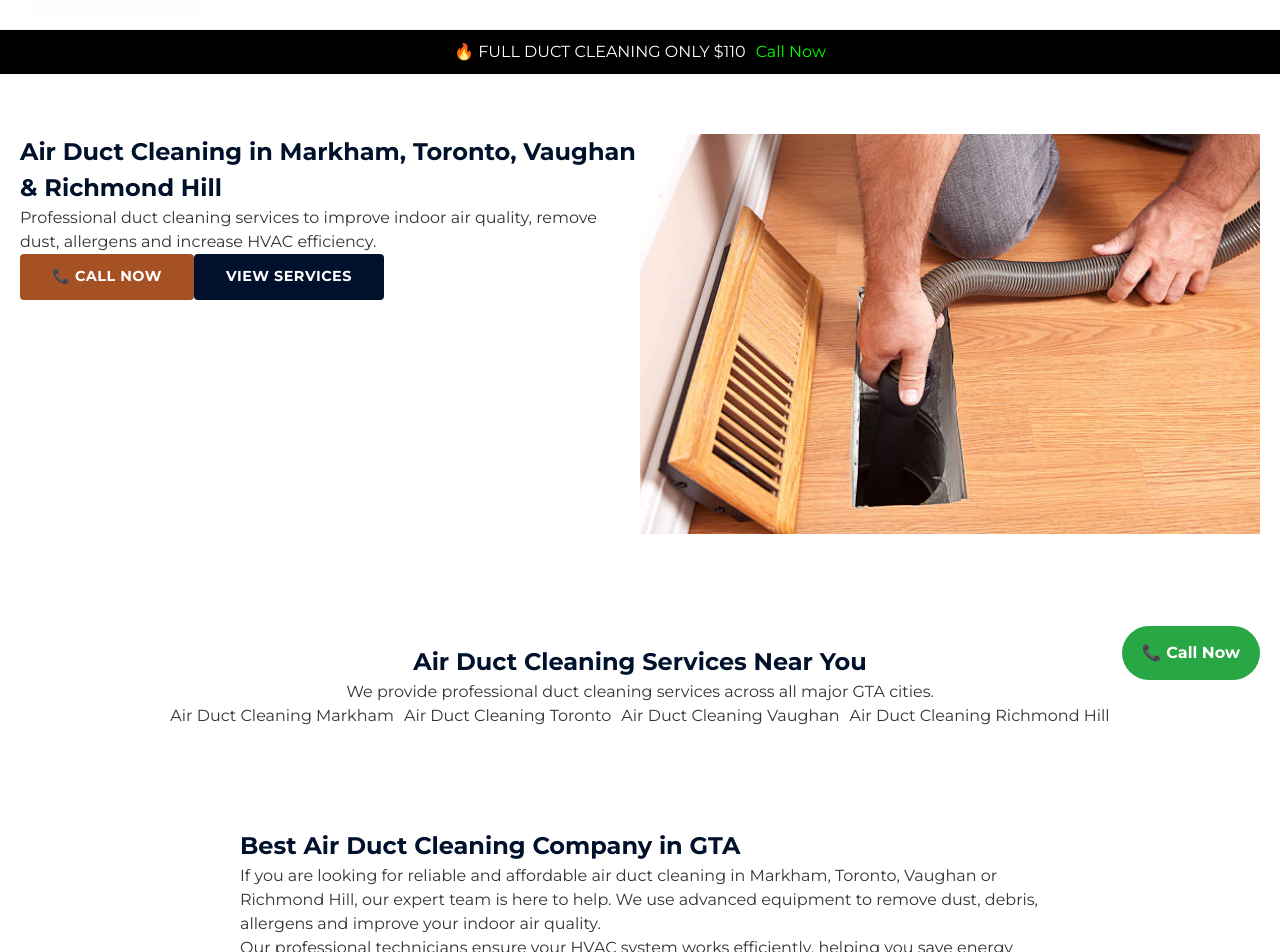
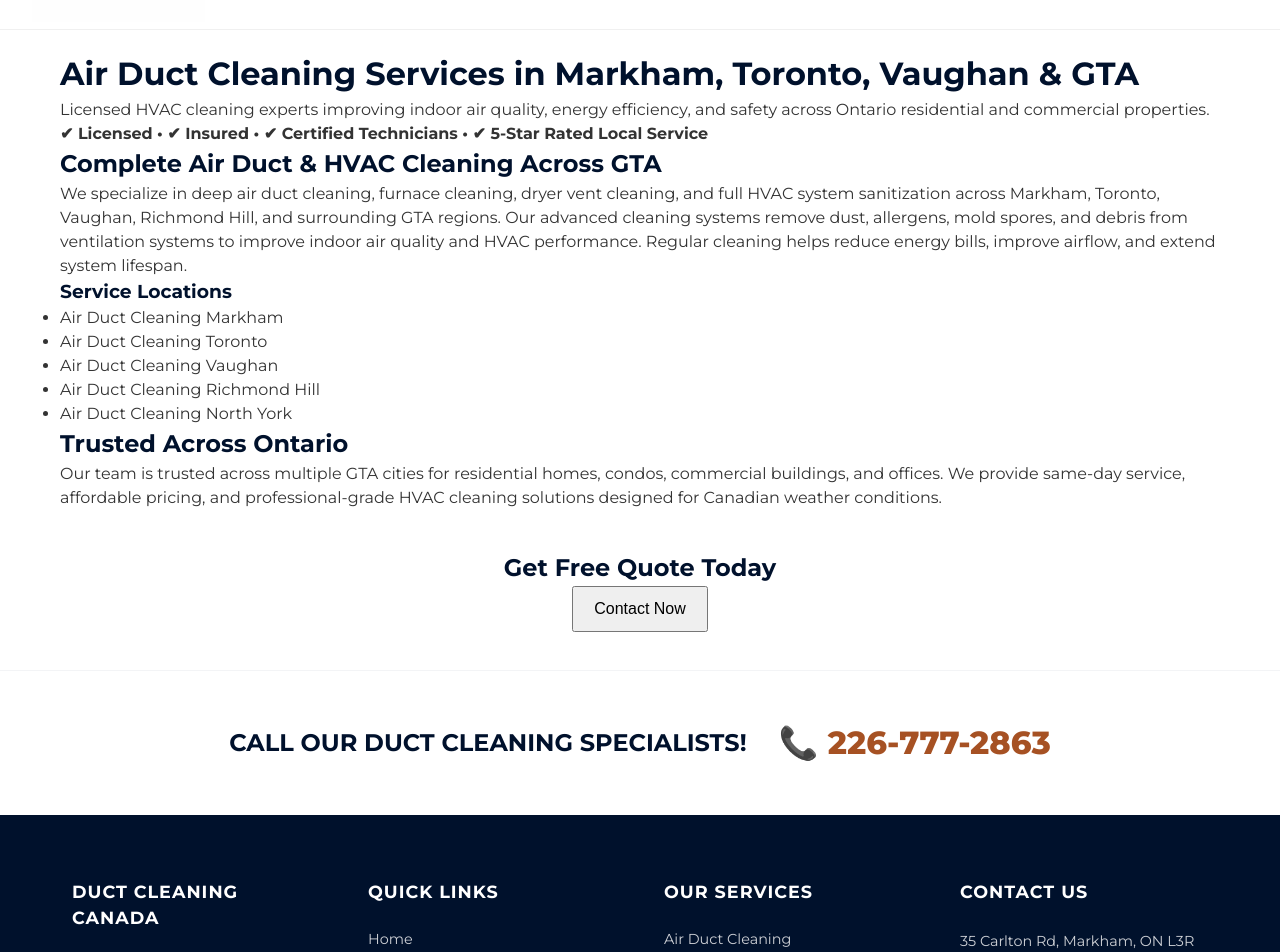
Before and after one commit to josph8487-prog/duct-Canada-original, a Next.js app: page / in a window 1280 px wide. Shown: the part 100-1052 px from the top of the page. Built offline with nearby package versions, Linux system fonts and the light colour scheme.

Commit message:
Update page.tsx

```diff
--- a/src/app/page.tsx
+++ b/src/app/page.tsx
@@ -1,213 +1,201 @@
 import Head from "next/head";
-import Image from "next/image";
-import Link from "next/link";
 
-export default function Home() {
+export default function Page() {
 
-  const phone = "+14379999999";
+  const SITE_URL = "https://yourdomain.com";
 
-  const locations = [
-    { name: "Markham", slug: "markham" },
-    { name: "Toronto", slug: "toronto" },
-    { name: "Vaughan", slug: "vaughan" },
-    { name: "Richmond Hill", slug: "richmond-hill" },
-  ];
+  /* ================= FULL SCHEMA PACKAGE ================= */
+
+  const localBusinessSchema = {
+    "@context": "https://schema.org",
+    "@type": "LocalBusiness",
+    "name": "Duct Cleaning Canada",
+    "url": SITE_URL,
+    "telephone": "+1-226-777-2863",
+    "priceRange": "$$",
+    "image": `${SITE_URL}/logo.png`,
+    "logo": `${SITE_URL}/logo.png`,
+    "description": "Professional air duct cleaning services in Markham, Toronto, Vaughan & GTA.",
+    "areaServed": [
+      "Markham",
+      "Toronto",
+      "Vaughan",
+      "Richmond Hill",
+      "North York",
+      "GTA Ontario"
+    ],
+    "address": {
+      "@type": "PostalAddress",
+      "addressCountry": "CA"
+    },
+    "geo": {
+      "@type": "GeoCoordinates",
+      "latitude": 43.6532,
+      "longitude": -79.3832
+    },
+    "sameAs": [
+      "https://www.google.com/maps",
+      "https://www.yelp.ca",
+      "https://www.yellowpages.ca",
+      "https://www.angieslist.com"
+    ]
+  };
+
+  const faqSchema = {
+    "@context": "https://schema.org",
+    "@type": "FAQPage",
+    "mainEntity": [
+      {
+        "@type": "Question",
+        "name": "How often should air ducts be cleaned?",
+        "acceptedAnswer": {
+          "@type": "Answer",
+          "text": "Every 2–3 years depending on dust, pets, and HVAC usage."
+        }
+      },
+      {
+        "@type": "Question",
+        "name": "Do you serve all GTA cities?",
+        "acceptedAnswer": {
+          "@type": "Answer",
+          "text": "Yes, we cover Markham, Toronto, Vaughan, Richmond Hill, North York and surrounding GTA areas."
+        }
+      },
+      {
+        "@type": "Question",
+        "name": "Is duct cleaning worth it?",
+        "acceptedAnswer": {
+          "@type": "Answer",
+          "text": "Yes, it improves air quality, HVAC efficiency, and reduces allergens and dust buildup."
+        }
+      }
+    ]
+  };
+
+  const breadcrumbSchema = {
+    "@context": "https://schema.org",
+    "@type": "BreadcrumbList",
+    "itemListElement": [
+      { "@type": "ListItem", "position": 1, "name": "Home", "item": SITE_URL },
+      { "@type": "ListItem", "position": 2, "name": "Services", "item": `${SITE_URL}/services` },
+      { "@type": "ListItem", "position": 3, "name": "Air Duct Cleaning GTA", "item": `${SITE_URL}/duct-cleaning-gta` }
+    ]
+  };
 
   return (
     <>
-      {/* ================= SEO META ================= */}
+      {/* ================= SEO HEAD (FULL STACK) ================= */}
       <Head>
-        <title>
-          Air Duct Cleaning Markham, Toronto, Vaughan & Richmond Hill | $110
-        </title>
 
-        <meta
-          name="description"
-          content="Affordable air duct cleaning services in Markham, Toronto, Vaughan & Richmond Hill. Only $110. Same day service available."
+        {/* CORE SEO */}
+        <title>Air Duct Cleaning Markham | Toronto | Vaughan | GTA Experts</title>
+        <meta name="description" content="Professional air duct cleaning in Markham, Toronto, Vaughan & GTA. Furnace, HVAC & dryer vent cleaning experts." />
+        <meta name="keywords" content="air duct cleaning Markham, Toronto duct cleaning, Vaughan HVAC cleaning, GTA furnace cleaning, dryer vent cleaning Canada" />
+
+        {/* INDEX CONTROL */}
+        <meta name="robots" content="index, follow, max-snippet:-1, max-image-preview:large, max-video-preview:large" />
+        <meta name="googlebot" content="index, follow" />
+
+        {/* CANONICAL */}
+        <link rel="canonical" href={SITE_URL} />
+
+        {/* OPEN GRAPH */}
+        <meta property="og:type" content="website" />
+        <meta property="og:title" content="Air Duct Cleaning GTA Experts" />
+        <meta property="og:description" content="Trusted duct cleaning services in Markham, Toronto, Vaughan & GTA." />
+        <meta property="og:url" content={SITE_URL} />
+        <meta property="og:image" content={`${SITE_URL}/og-image.jpg`} />
+
+        {/* TWITTER */}
+        <meta name="twitter:card" content="summary_large_image" />
+        <meta name="twitter:title" content="Air Duct Cleaning GTA Experts" />
+        <meta name="twitter:description" content="Professional HVAC & duct cleaning services across Ontario." />
+
+        {/* GEO SIGNALS */}
+        <meta name="geo.region" content="CA-ON" />
+        <meta name="geo.placename" content="Ontario, Canada" />
+        <meta name="geo.position" content="43.6532;-79.3832" />
+        <meta name="ICBM" content="43.6532, -79.3832" />
+
+        {/* SCHEMA PACKAGE */}
+        <script
+          type="application/ld+json"
+          dangerouslySetInnerHTML={{ __html: JSON.stringify(localBusinessSchema) }}
         />
 
-        <meta
-          name="keywords"
-          content="air duct cleaning Markham, duct cleaning Toronto, Vaughan duct cleaning, Richmond Hill air duct cleaning"
+        <script
+          type="application/ld+json"
+          dangerouslySetInnerHTML={{ __html: JSON.stringify(faqSchema) }}
         />
 
-        <link rel="canonical" href="https://yourwebsite.com/" />
+        <script
+          type="application/ld+json"
+          dangerouslySetInnerHTML={{ __html: JSON.stringify(breadcrumbSchema) }}
+        />
 
-        {/* Open Graph */}
-        <meta property="og:title" content="Air Duct Cleaning GTA | $110 Offer" />
-        <meta property="og:description" content="Book professional duct cleaning today." />
-        <meta property="og:url" content="https://yourwebsite.com/" />
-        <meta property="og:type" content="website" />
-
-        {/* Geo Tags */}
-        <meta name="geo.region" content="CA-ON" />
-        <meta name="geo.placename" content="Markham" />
-        <meta name="geo.position" content="43.8561;-79.3370" />
-        <meta name="ICBM" content="43.8561, -79.3370" />
       </Head>
 
-      {/* ================= TOP OFFER ================= */}
-      <div style={{ background: "#000", color: "#fff", textAlign: "center", padding: "10px" }}>
-        🔥 FULL DUCT CLEANING ONLY $110
-        <a href={`tel:${phone}`} style={{ marginLeft: 10, color: "#00ff00" }}>
-          Call Now
-        </a>
-      </div>
+      {/* ================= PAGE CONTENT ================= */}
+      <main style={{ maxWidth: "1200px", margin: "0 auto", padding: "20px" }}>
 
-      {/* ================= HERO ================= */}
-      <section style={{ padding: "60px 20px", display: "flex", flexWrap: "wrap" }}>
+        {/* HERO */}
+        <header>
+          <h1>Air Duct Cleaning Services in Markham, Toronto, Vaughan & GTA</h1>
+          <p>
+            Licensed HVAC cleaning experts improving indoor air quality, energy efficiency,
+            and safety across Ontario residential and commercial properties.
+          </p>
+        </header>
 
-        <div style={{ flex: 1 }}>
-          <h1>
-            Air Duct Cleaning in Markham, Toronto, Vaughan & Richmond Hill
-          </h1>
+        {/* TRUST SIGNALS */}
+        <section>
+          <strong>✔ Licensed • ✔ Insured • ✔ Certified Technicians • ✔ 5-Star Rated Local Service</strong>
+        </section>
 
+        {/* MAIN SEO CONTENT BLOCK */}
+        <section>
+          <h2>Complete Air Duct & HVAC Cleaning Across GTA</h2>
           <p>
-            Professional duct cleaning services to improve indoor air quality,
-            remove dust, allergens and increase HVAC efficiency.
+            We specialize in deep air duct cleaning, furnace cleaning, dryer vent cleaning,
+            and full HVAC system sanitization across Markham, Toronto, Vaughan, Richmond Hill,
+            and surrounding GTA regions. Our advanced cleaning systems remove dust, allergens,
+            mold spores, and debris from ventilation systems to improve indoor air quality and
+            HVAC performance. Regular cleaning helps reduce energy bills, improve airflow,
+            and extend system lifespan.
           </p>
+        </section>
 
-          <a href={`tel:${phone}`} className="btn btn-primary">
-            📞 Call Now
-          </a>
+        {/* INTERNAL LINKING STRUCTURE */}
+        <section>
+          <h3>Service Locations</h3>
+          <ul>
+            <li><a href="/location/markham">Air Duct Cleaning Markham</a></li>
+            <li><a href="/location/toronto">Air Duct Cleaning Toronto</a></li>
+            <li><a href="/location/vaughan">Air Duct Cleaning Vaughan</a></li>
+            <li><a href="/location/richmond-hill">Air Duct Cleaning Richmond Hill</a></li>
+            <li><a href="/location/north-york">Air Duct Cleaning North York</a></li>
+          </ul>
+        </section>
 
-          <Link href="/services" className="btn btn-secondary">
-            View Services
-          </Link>
-        </div>
+        {/* LOCAL SEO REINFORCEMENT */}
+        <section>
+          <h2>Trusted Across Ontario</h2>
+          <p>
+            Our team is trusted across multiple GTA cities for residential homes, condos,
+            commercial buildings, and offices. We provide same-day service, affordable pricing,
+            and professional-grade HVAC cleaning solutions designed for Canadian weather conditions.
+          </p>
+        </section>
 
-        <div style={{ flex: 1, position: "relative", height: 400 }}>
-          <Image
-            src="/images/services/air-duct-cleaning.jpg"
-            alt="Air duct cleaning Markham Toronto"
-            fill
-            priority
-            sizes="(max-width:768px) 100vw, 50vw"
-          />
-        </div>
-      </section>
+        {/* CTA */}
+        <section style={{ textAlign: "center", marginTop: "40px" }}>
+          <h2>Get Free Quote Today</h2>
+          <button style={{ padding: "12px 20px", fontSize: "16px" }}>
+            Contact Now
+          </button>
+        </section>
 
-      {/* ================= INTERNAL LINK BOOST ================= */}
-      <section style={{ padding: "50px", textAlign: "center" }}>
-        <h2>Air Duct Cleaning Services Near You</h2>
-
-        <p>
-          We provide professional duct cleaning services across all major GTA cities.
-        </p>
-
-        <div style={{ display: "flex", gap: 10, flexWrap: "wrap", justifyContent: "center" }}>
-          {locations.map((loc, i) => (
-            <Link key={i} href={`/location/${loc.slug}`}>
-              Air Duct Cleaning {loc.name}
-            </Link>
-          ))}
-        </div>
-      </section>
-
-      {/* ================= CONTENT BOOST (VERY IMPORTANT) ================= */}
-      <section style={{ padding: "50px", maxWidth: "900px", margin: "0 auto" }}>
-        <h2>Best Air Duct Cleaning Company in GTA</h2>
-
-        <p>
-          If you are looking for reliable and affordable air duct cleaning in Markham, Toronto,
-          Vaughan or Richmond Hill, our expert team is here to help. We use advanced equipment
-          to remove dust, debris, allergens and improve your indoor air quality.
-        </p>
-
-        <p>
-          Our professional technicians ensure your HVAC system works efficiently, helping you
-          save energy and reduce utility costs. With our $110 special offer, you get complete
-          duct cleaning with no hidden charges.
-        </p>
-      </section>
-
-      {/* ================= CTA ================= */}
-      <section style={{ background: "#f4f4f4", padding: "60px", textAlign: "center" }}>
-        <h2>Book Your Duct Cleaning Today</h2>
-        <p>Limited Time Offer – Only $110</p>
-
-        <a href={`tel:${phone}`} className="btn btn-primary">
-          📞 Call Now
-        </a>
-      </section>
-
-      {/* ================= FAQ ================= */}
-      <section style={{ padding: "50px" }}>
-        <h2>Frequently Asked Questions</h2>
-
-        <h3>How often should air ducts be cleaned?</h3>
-        <p>Every 2-3 years depending on usage.</p>
-
-        <h3>Do you serve all GTA cities?</h3>
-        <p>Yes, including Markham, Toronto, Vaughan and Richmond Hill.</p>
-      </section>
-
-      {/* ================= STICKY CALL ================= */}
-      <a
-        href={`tel:${phone}`}
-        style={{
-          position: "fixed",
-          bottom: 20,
-          right: 20,
-          background: "#28a745",
-          color: "#fff",
-          padding: "15px 20px",
-          borderRadius: "50px",
-          fontWeight: "bold",
-          zIndex: 999
-        }}
-      >
-        📞 Call Now
-      </a>
-
-      {/* ================= FULL ADVANCED SCHEMA ================= */}
-      <script
-        type="application/ld+json"
-        dangerouslySetInnerHTML={{
-          __html: JSON.stringify({
-            "@context": "https://schema.org",
-            "@graph": [
-              {
-                "@type": "LocalBusiness",
-                "name": "Air Duct Cleaning GTA",
-                "url": "https://yourwebsite.com",
-                "telephone": phone,
-                "priceRange": "$110",
-                "address": {
-                  "@type": "PostalAddress",
-                  "addressLocality": "Markham",
-                  "addressRegion": "ON",
-                  "addressCountry": "CA"
-                },
-                "geo": {
-                  "@type": "GeoCoordinates",
-                  "latitude": "43.8561",
-                  "longitude": "-79.3370"
-                },
-                "areaServed": ["Markham", "Toronto", "Vaughan", "Richmond Hill"]
-              },
-              {
-                "@type": "Service",
-                "name": "Air Duct Cleaning",
-                "areaServed": "GTA"
-              },
-              {
-                "@type": "FAQPage",
-                "mainEntity": [
-                  {
-                    "@type": "Question",
-                    "name": "How much does duct cleaning cost?",
-                    "acceptedAnswer": {
-                      "@type": "Answer",
-                      "text": "Our complete duct cleaning service costs only $110."
-                    }
-                  }
-                ]
-              }
-            ]
-          })
-        }}
-      />
+      </main>
     </>
   );
 }
```
